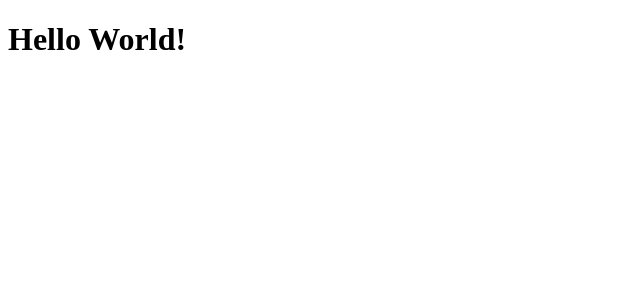
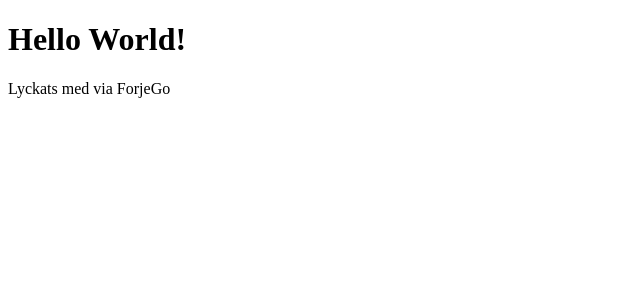
Before and after one commit to moooshooo/examination4, a React (Vite) app in the folder frontend/: page / in a window 1280 px wide. Shown: the top 300 px of the page, without its empty margins (0-640 px from the left). Built offline with nearby package versions, Linux system fonts and the light colour scheme.

Commit message:
Added CI Workflow

```diff
--- a/frontend/src/App.tsx
+++ b/frontend/src/App.tsx
@@ -2,6 +2,7 @@ function App() {
   return (
     <>
       <h1>Hello World!</h1>
+      <p>Lyckats med via ForjeGo</p>
     </>
   );
 }
```
Also changed, not shown: 1 other file (tests, documents, lock files or other folders).
